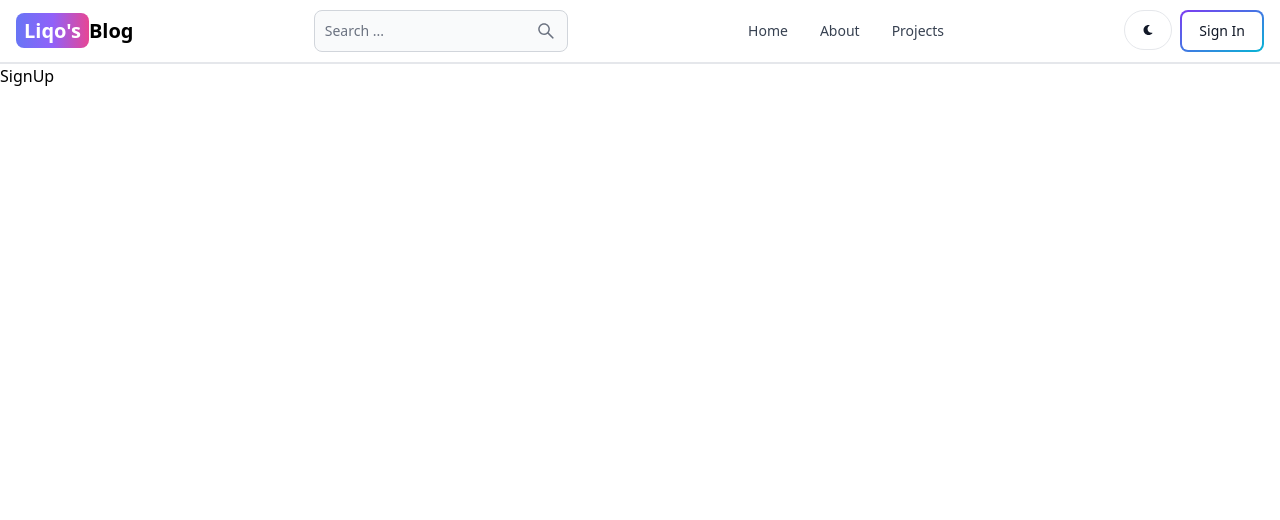
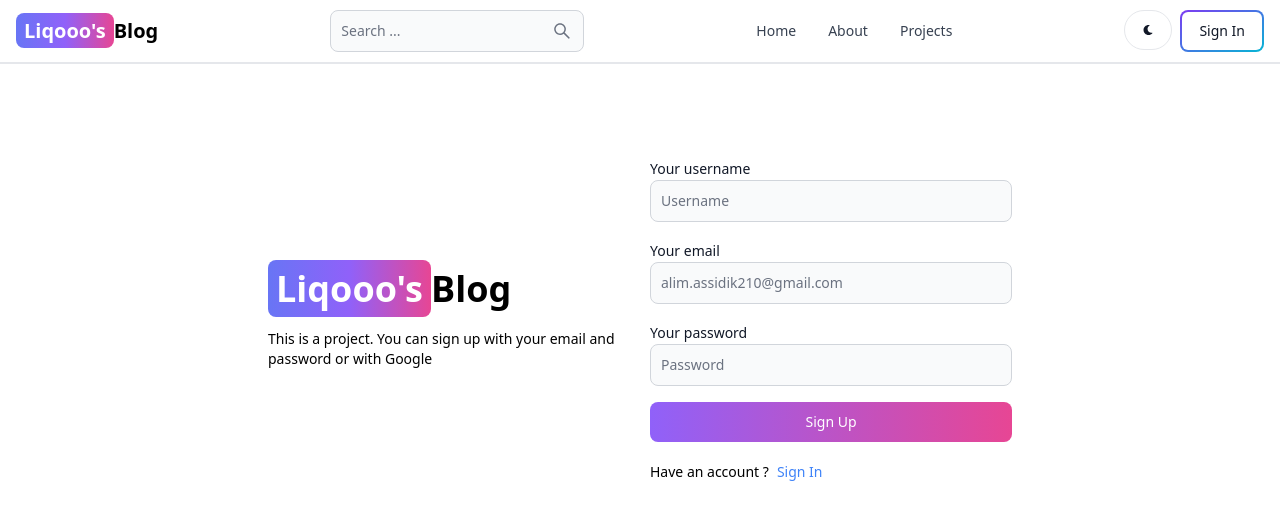
Before and after one commit to alimassidik210/mern-blog, a React (Vite) app in the folder client/: page /sign-up in a window 1280 px wide. Shown: the top 520 px of the page. Built offline with nearby package versions, Linux system fonts and the light colour scheme.

Commit message:
create sign up ui

```diff
--- a/client/src/components/Header.jsx
+++ b/client/src/components/Header.jsx
@@ -13,7 +13,7 @@
         className="self-center font-semibold text-sm sm:text-xl dark:text-white whitespace-nowrap"
       >
         <span className="px-2 py-1 bg-gradient-to-r from-indigo-500 via-purple-500 to-pink-500 text-white rounded-lg">
-          Liqo's
+          Liqooo's
         </span>
         Blog
       </Link>
--- a/client/src/pages/SignUp.jsx
+++ b/client/src/pages/SignUp.jsx
@@ -1,5 +1,55 @@
+import { Button, Label, TextInput } from "flowbite-react";
 import React from "react";
+import { Link } from "react-router-dom";
 
 export default function SignUp() {
-  return <div>SignUp</div>;
+  return (
+    <div className="min-h-screen mt-20">
+      <div className="flex p-3 max-w-3xl mx-auto flex-col md:flex-row md:items-center gap-5">
+        {/* left */}
+        <div className="flex-1">
+          <Link to={"/"} className=" font-bold text-4xl  dark:text-white">
+            <span className="px-2 py-1 bg-gradient-to-r from-indigo-500 via-purple-500 to-pink-500 text-white rounded-lg">
+              Liqooo's
+            </span>
+            Blog
+          </Link>
+          <p className="text-sm mt-5">
+            This is a project. You can sign up with your email and password or
+            with Google
+          </p>
+        </div>
+        {/* right */}
+        <div className="flex-1">
+          <form className="flex flex-col gap-4">
+            <div>
+              <Label value="Your username" />
+              <TextInput type="text" placeholder="Username" id="username" />
+            </div>
+            <div>
+              <Label value="Your email" />
+              <TextInput
+                type="email"
+                placeholder="alim.assidik210@gmail.com"
+                id="email"
+              />
+            </div>
+            <div>
+              <Label value="Your password" />
+              <TextInput type="password" placeholder="Password" id="password" />
+            </div>
+            <Button gradientDuoTone={"purpleToPink"} type="submit">
+              Sign Up
+            </Button>
+          </form>
+          <div className="mt-5 flex gap-2 text-sm">
+            <span>Have an account ?</span>
+            <Link to={"/sign-in"} className=" text-blue-500">
+              Sign In
+            </Link>
+          </div>
+        </div>
+      </div>
+    </div>
+  );
 }
```
